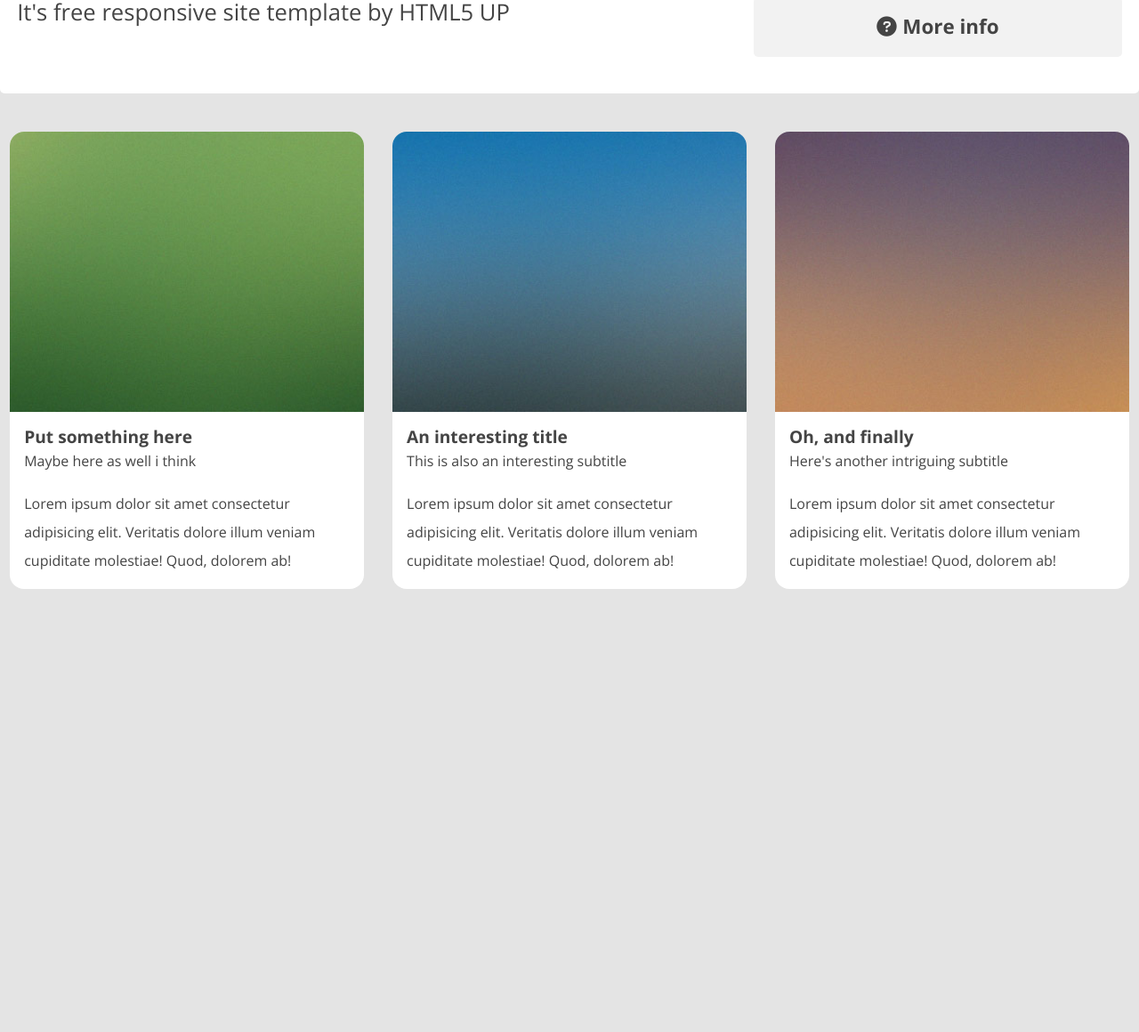
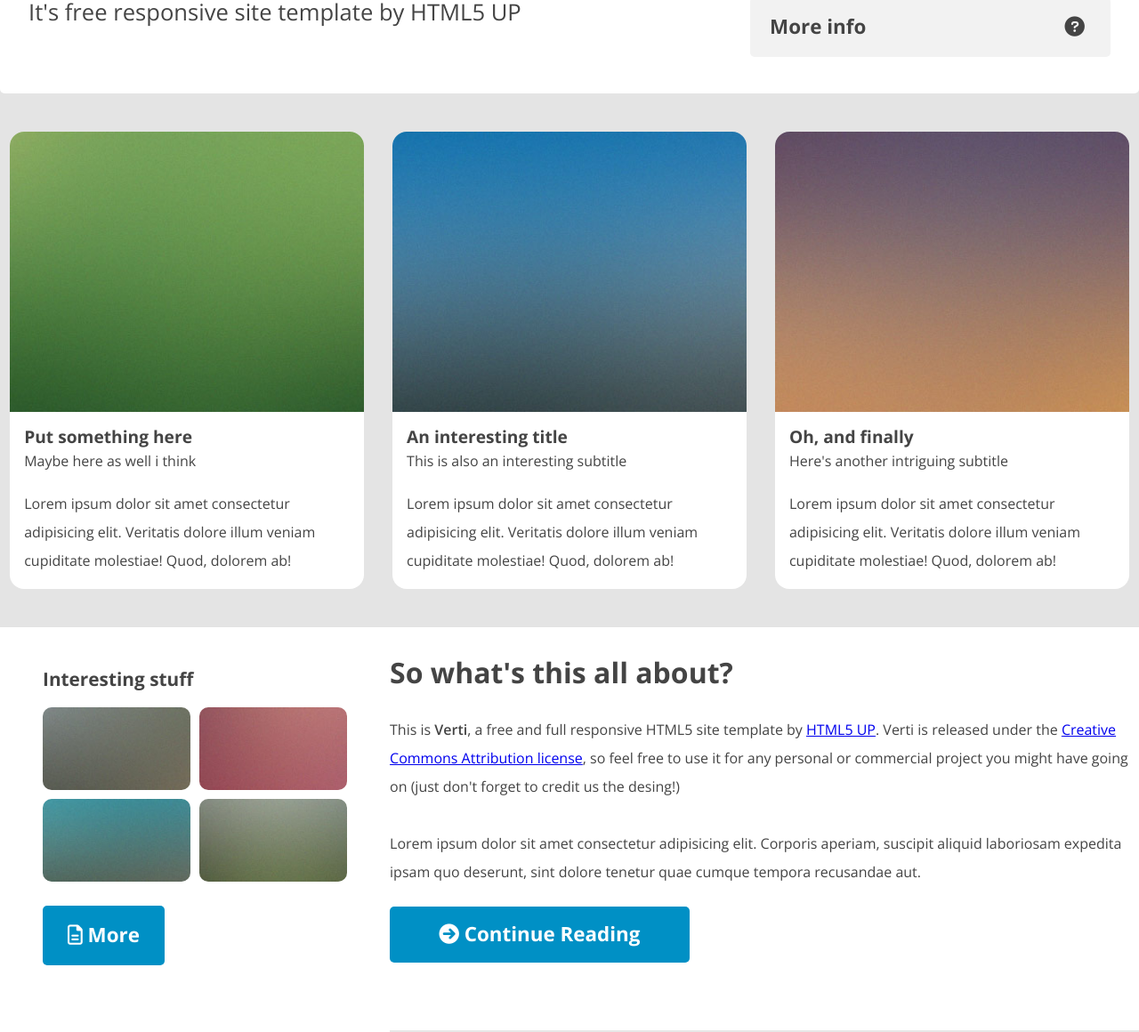
Before and after one commit to GrzegorzBanaszak/Verti, a website: page public/index.html in a window 1280 px wide. Shown: the part 188-1348 px from the top of the page at 89% size. Before the commit the page ends 893 px from the top, so only its background shows below. Drawn offline with nearby package versions, Linux system fonts and the light colour scheme.

Commit message:
Dodanie sekcji about

```diff
--- a/public/index.html
+++ b/public/index.html
@@ -37,7 +37,7 @@
             <h1 class="open-title">Hi. This is Verti</h1>
             <p class="open-description">It's free responsive site template by HTML5 UP</p>
         </div>
-        <div class="opne-btn-container">
+        <div class="open-btn-container">
             <div class="open-btn"><span class="fas fa-arrow-circle-right"></span>Ok let's go</div>
             <div class="open-btn"><span class="fas fa-question-circle"></span>More info</div>
         </div>
@@ -74,5 +74,50 @@
 
         </div>
     </section>
+
+    <section class="about">
+        <div class="about-container">
+            <div class="about-content">
+            <h2 class="content-title">
+                So what's this all about?
+            </h2>
+            <p class="content-description">
+                This is <b>Verti</b>, a free and full responsive HTML5 site template
+                by <a href="#">HTML5 UP</a>. Verti is released under the <a href="#">Creative Commons Attribution license</a>,
+                so feel free to use it for any personal or commercial project you might have going on (just don't forget to credit us the desing!)
+            </p>
+            <p class="contenct-text">
+                Lorem ipsum dolor sit amet consectetur adipisicing elit. Corporis aperiam, suscipit aliquid laboriosam expedita ipsam quo deserunt, sint dolore tenetur quae cumque tempora recusandae aut.
+            </p>
+            <div class="content-btn">
+                <span class="fas fa-arrow-circle-right"></span> Continue Reading
+            </div>
+        </div>
+        <div class="about-interesting">
+            <h2 class="interesting-title">Interesting stuff</h2>
+            <div class="interesting-images">
+                <img src="assets/pic04.jpg">
+                <img src="assets/pic05.jpg">
+                <img src="assets/pic06.jpg">
+                <img src="assets/pic07.jpg">
+            </div>
+            <div class="interesting-btn">
+                <span class="far fa-file-alt"></span> More
+            </div>
+        </div>
+        </div>
+
+    </section>
+
+    <footer class="footer">
+        <div class="footer-random">
+            <h2 class="random-title">
+
+            </h2>
+            <ul class="random-list">
+
+            </ul>
+        </div>
+    </footer>
 </body>
 </html>
--- /dev/null
+++ b/src/styles/scss/_about.scss
@@ -0,0 +1,76 @@
+.about{
+    background: white;
+    box-shadow: rgba(0, 0, 0, 0.1) 0px 1px 2px 0px;
+}
+
+.about-container{
+    @include container;
+}
+
+.about-content{
+    @include about-position;
+    line-height: 2em;
+    font-weight: 300;
+    b{
+        font-weight: 600;
+    }
+    .content-title{
+        font-size: 2em;
+        font-weight: 700;
+        margin-bottom: 1em;
+    }
+    .content-description{
+      margin-bottom: 2em;
+    }
+    .content-btn{
+        @include btn($hover-btn-bg,$hover-btn-color);
+        text-align: center;
+        margin: 1em 0;
+    }
+    border-bottom: 2px solid #e7e7e7;
+}
+
+.about-interesting{
+    @include about-position;
+    img{
+        width: 100%;
+        border-radius: 10px;
+    }
+    .interesting-images{
+        display: grid;
+        grid-template-columns: 1fr 1fr;
+        gap: 0.6em;
+    }
+    .interesting-btn{
+        @include btn($hover-btn-bg, $hover-btn-color);
+        text-align: center;
+        margin: 1.2em 0;
+    }
+    .interesting-title{
+        margin-bottom: 1em;
+        font-size: 1.3em;
+        font-weight: 700;
+    }
+}
+
+@include desktop{
+    .about-container{
+        display: flex;
+        flex-direction: row-reverse;
+    }
+    .about-interesting {
+        width: 40%;
+        padding: 3em;
+        .interesting-btn{
+            width: 40%;
+        }
+    }
+    .about-content{
+        .content-btn {
+            width: 40%;
+            padding: 0.7em 1em;
+        }
+    }
+
+
+}
--- a/src/styles/scss/_utilis.scss
+++ b/src/styles/scss/_utilis.scss
@@ -8,3 +8,21 @@
         @content;
     }
 }
+
+@mixin btn($bg,$color){
+    display: block;
+    background: $bg;
+    color: $color;
+    padding: 1em;
+    border-radius: 5px;
+    font-size: 1.4em;
+    font-weight: bold;
+    cursor: pointer;
+    transition: all 0.4s ease-in-out;
+}
+
+@mixin about-position {
+    width: 80%;
+    padding: 2.2em 0;
+    margin: 0 auto;
+}
--- a/src/styles/scss/style.scss
+++ b/src/styles/scss/style.scss
@@ -8,6 +8,8 @@
 @import "custom";
 @import "open";
 @import "images";
+@import "about";
+@import "footer";
 
 
 body{
```
Also changed, not shown: public/css/style.css, src/_footer.scss (added), 1 other file.
